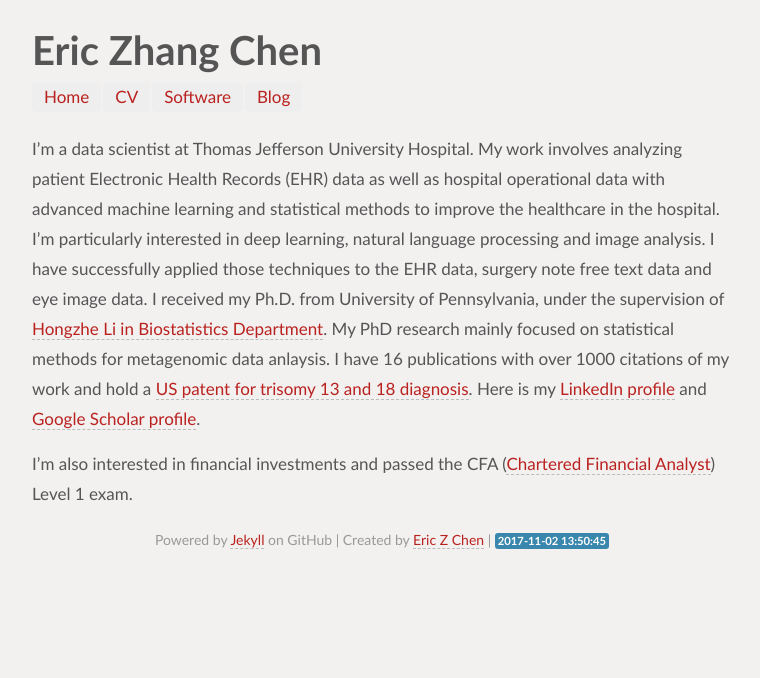
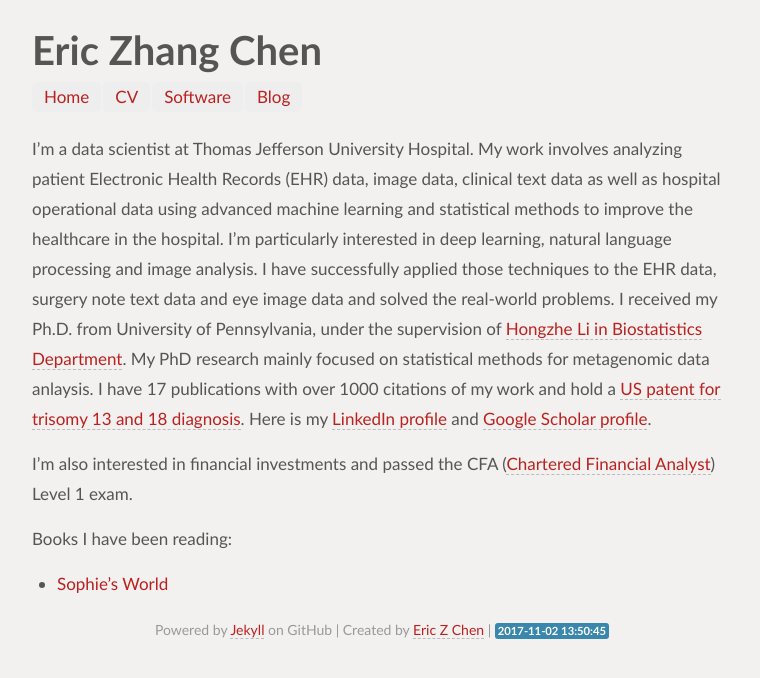
Before and after one commit to chvlyl/chvlyl.github.io, a Jekyll site: the page built from index.md, in a window 1280 px wide. Shown: the top 678 px of the page, without its empty margins (258-1018 px from the left). Built offline with Jekyll 4.4.1, drawn with Linux system fonts in a browser that asks for light colours.

Commit message:
update books

```diff
--- a/index.md
+++ b/index.md
@@ -3,12 +3,16 @@ layout: home
 title: Eric Z Chen
 ---
 
-I'm a data scientist at Thomas Jefferson University Hospital. My work involves analyzing patient Electronic Health Records (EHR) data as well as hospital operational data with advanced machine learning and statistical methods to improve the healthcare in the hospital. I'm particularly interested in deep learning, natural language processing and image analysis. I have successfully applied those techniques to the EHR data, surgery note free text data and eye image data. I received my Ph.D. from University of Pennsylvania, under the supervision of [Hongzhe Li in Biostatistics Department](http://statgene.med.upenn.edu/). My PhD research mainly focused on statistical methods for metagenomic data anlaysis. I have 16 publications with over 1000 citations of my work and hold a [US patent for trisomy 13 and 18 diagnosis](http://www.google.com/patents/EP2825991A4?cl=en). Here is my [LinkedIn profile](https://www.linkedin.com/in/eric-zhang-chen-a31bab16) and [Google Scholar profile](https://scholar.google.com/citations?user=7mrZzpYAAAAJ&hl=en).
+I'm a data scientist at Thomas Jefferson University Hospital. My work involves analyzing patient Electronic Health Records (EHR) data, image data, clinical text data as well as hospital operational data using advanced machine learning and statistical methods to improve the healthcare in the hospital. I'm particularly interested in deep learning, natural language processing and image analysis. I have successfully applied those techniques to the EHR data, surgery note text data and eye image data and solved the real-world problems. I received my Ph.D. from University of Pennsylvania, under the supervision of [Hongzhe Li in Biostatistics Department](http://statgene.med.upenn.edu/). My PhD research mainly focused on statistical methods for metagenomic data anlaysis. I have 17 publications with over 1000 citations of my work and hold a [US patent for trisomy 13 and 18 diagnosis](http://www.google.com/patents/EP2825991A4?cl=en). Here is my [LinkedIn profile](https://www.linkedin.com/in/eric-zhang-chen-a31bab16) and [Google Scholar profile](https://scholar.google.com/citations?user=7mrZzpYAAAAJ&hl=en).
 
 
  I'm also interested in financial investments and passed the CFA ([Chartered Financial Analyst](https://www.cfainstitute.org/pages/index.aspx)) Level 1 exam.
 
 
+Books I have been reading:
+
+* [Sophie's World](https://www.amazon.com/Sophies-World-History-Philosophy-Classics/dp/0374530718)
+
 <!---
 <img style="float:left" width="40%" height="40%" src="/image/Certificates/Big_Data_UC-CLT9CTCF.jpg">
 <img  width="40%" height="40%" src="/image/Certificates/Big_Data_Hadoop_UC-OPLR5Z3I.jpg">
```
